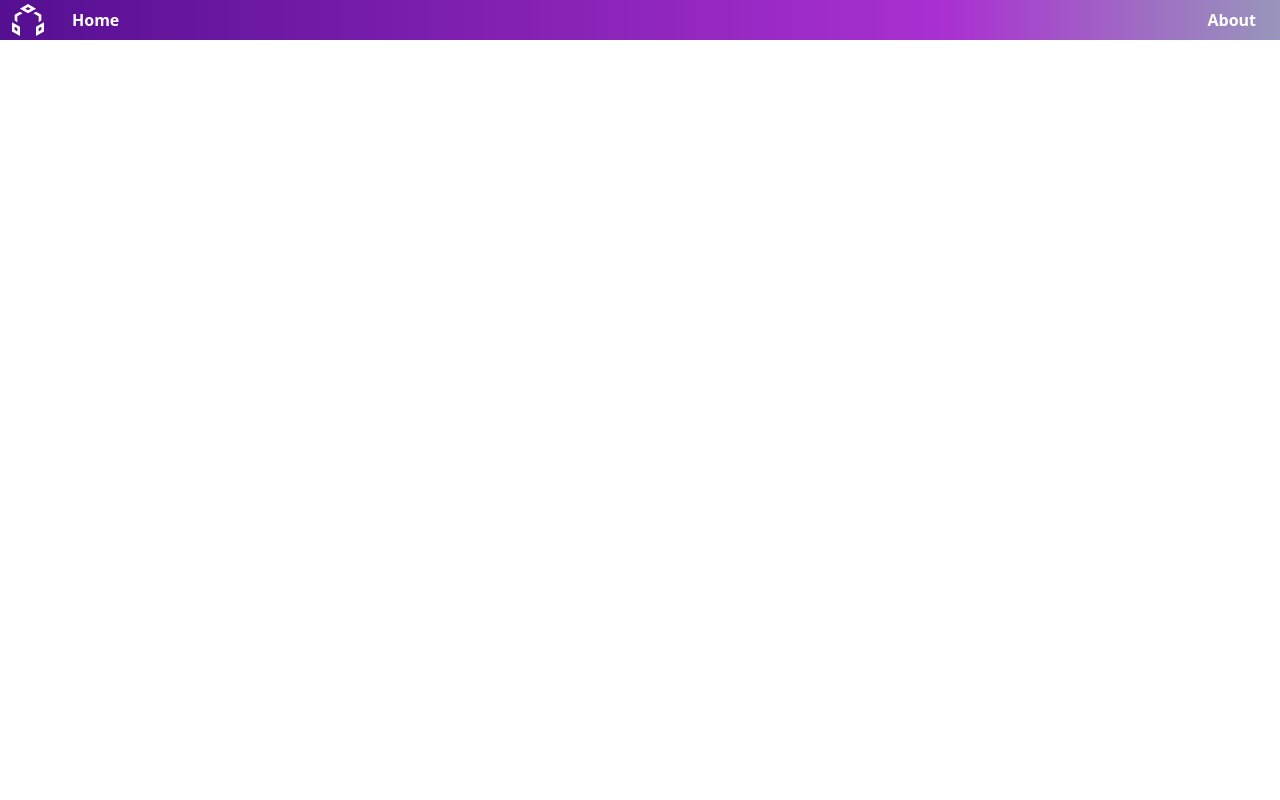
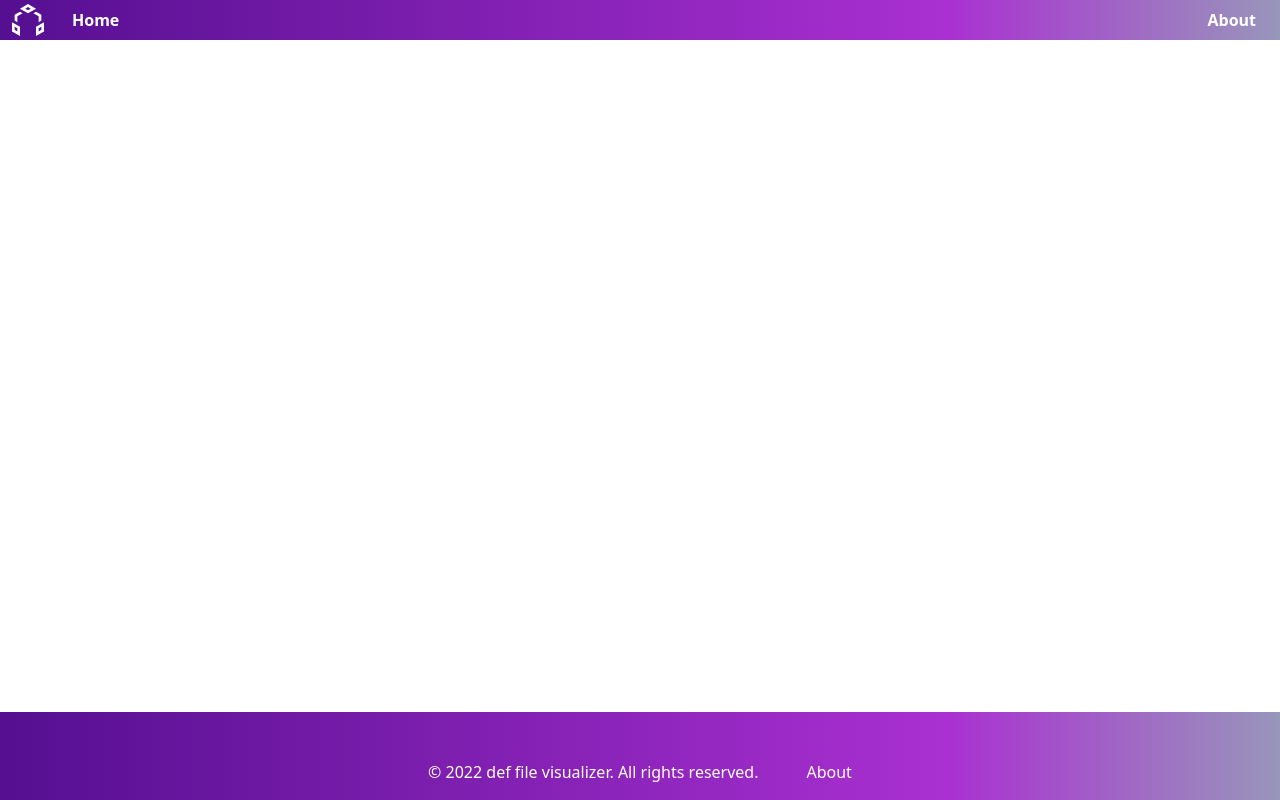
Before and after one commit to AlejandroBojaca/DEF-LEF-file-visualizer, a Nuxt app: page / in a window 1280 px wide. Built offline with nearby package versions, Linux system fonts and the light colour scheme.

Commit message:
add footer

```diff
--- /dev/null
+++ b/components/FooterComponent.vue
@@ -0,0 +1,41 @@
+<template>
+  <div class="bg-gray-200 pt-12 foot">
+    <div class="container mx-auto px-4  mb-4">
+      <div class="flex flex-col md:flex-row justify-center">
+        <div class="text mx-2 text center md:mx-4 lg:text lg:mx-6">
+          <h3 class="white-color">
+            © 2022 def file visualizer. All rights reserved.
+          </h3>
+        </div>
+
+        <router-link to="About" class="white-color text mx-2 text center md:mx-4 lg:text lg:mx-6"> About </router-link>
+      </div>
+
+    </div>
+  </div>
+</template>
+
+<script setup lang="ts">
+
+</script>
+
+<style scoped lang="css">
+  .bg-wine{
+      background: linear-gradient(90deg, rgb(85 15 145 / 100%) 0%, rgb(170 48 209 / 100%) 74%, rgb(152 150 187 / 100%) 100%);
+      height: 40px;
+      border: none;
+  }
+
+  .white-color{
+    color: #fff;
+  }
+
+  .foot{
+    position: fixed;
+    bottom: 0;
+    width: 100%;
+    background: linear-gradient(90deg, rgb(85 15 145 / 100%) 0%, rgb(170 48 209 / 100%) 74%, rgb(152 150 187 / 100%) 100%);
+
+    /* border-top: solid 50px rgb(85 15 145 / 100%); */
+  }
+</style >
--- a/pages/about.vue
+++ b/pages/about.vue
@@ -3,5 +3,10 @@
 </script>
 
 <template>
-  <HeaderComponent/>
+  <div>
+    <HeaderComponent/>
+    <h1>
+      About
+    </h1>
+  </div>
 </template>
--- a/pages/index.vue
+++ b/pages/index.vue
@@ -1,14 +1,22 @@
 <script setup lang="ts">
 import HeaderComponent from '~/components/HeaderComponent.vue';
+import FooterComponent from '~/components/FooterComponent.vue'
 </script>
 
 <template>
+  <div class="main">
     <HeaderComponent/>
+    <FooterComponent/>
+  </div>
 </template>
 
 <style scoped>
 .body {
-  background: rgb(93 164 224 / 100%);
+  background: rgb(121 91 131) 74%;;
+}
+
+#main {
+  height: 100vh;
 }
 
 /*
```
